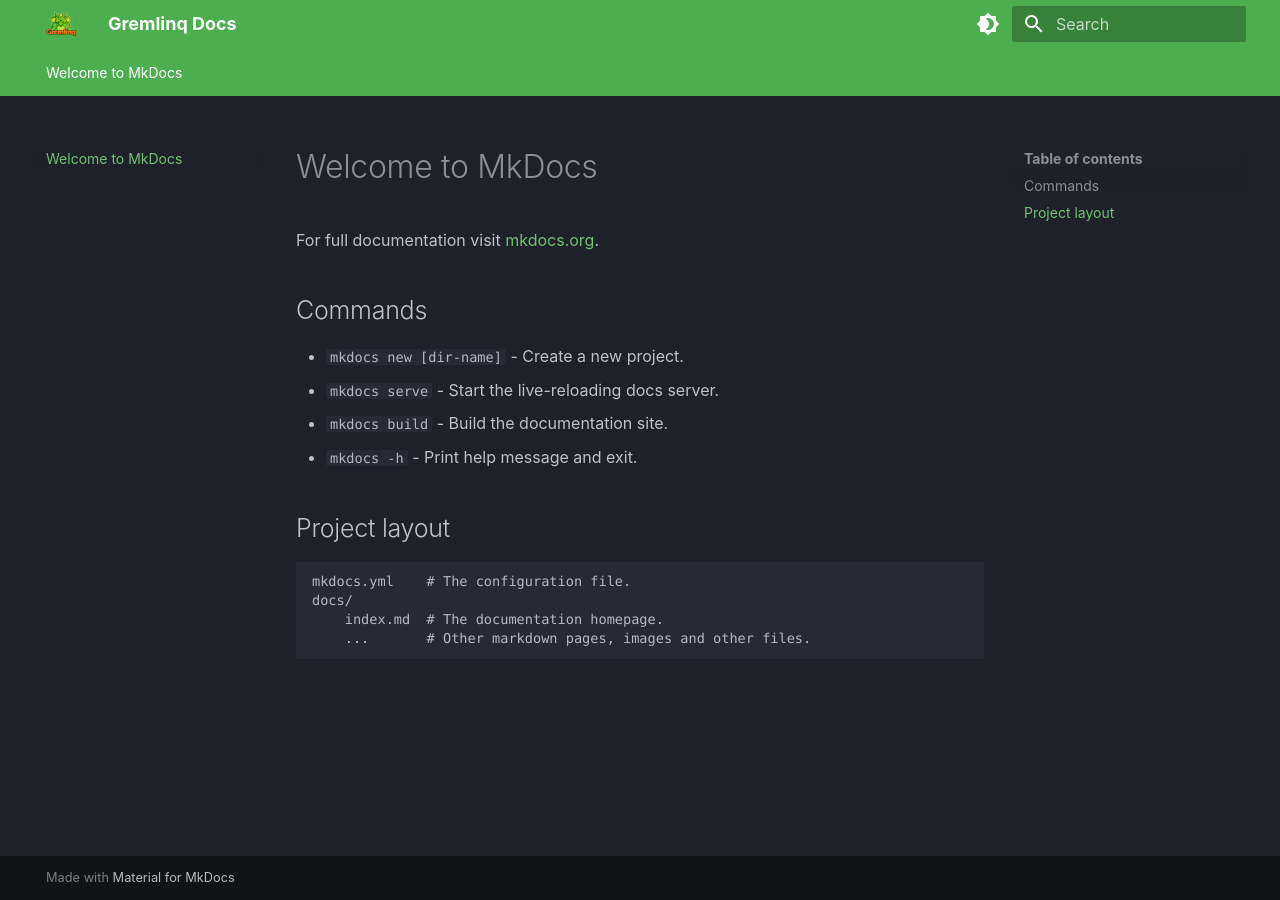
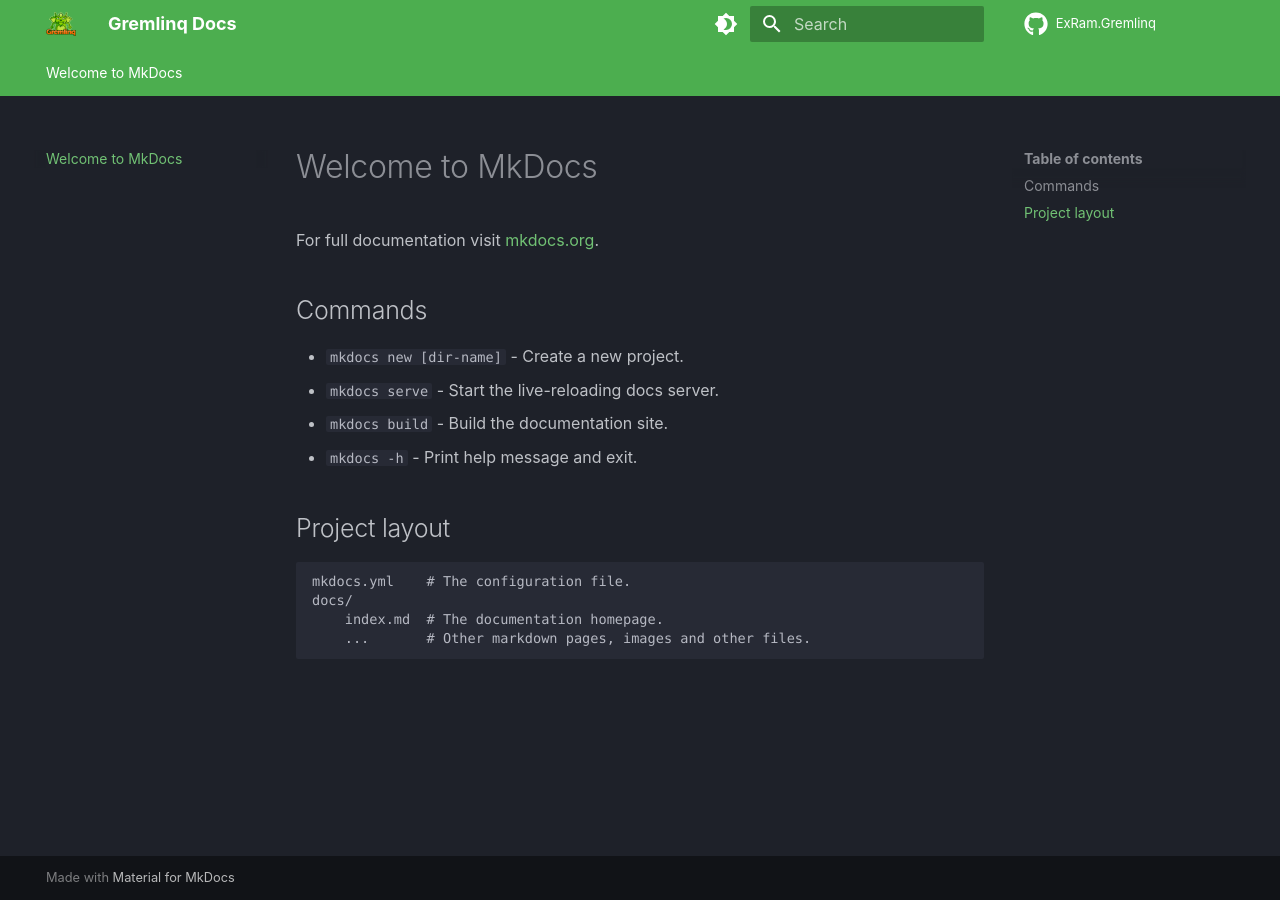
Before and after one commit to Gremlinq/Gremlinq.github.io, an MkDocs documentation site: the page built from docs/index.md, in a window 1280 px wide. Built offline with MkDocs 1.6.1 and Material for MkDocs 9.7.7, drawn with Linux system fonts in a browser that asks for light colours; comment, search, counter and statistics services are not loaded.

Commit message:
Set site info and repo.

```diff
--- a/mkdocs.yml
+++ b/mkdocs.yml
@@ -1,9 +1,15 @@
 # yaml-language-server: $schema=https://squidfunk.github.io/mkdocs-material/schema.json
+
+site_name: Gremlinq Docs
+repo_url: https://github.com/ExRam/ExRam.Gremlinq
+repo_name: ExRam.Gremlinq
 
 theme:
   name: material
   logo: assets/Logo.png
   favicon: assets/Logo.png
+  icon:
+    repo: fontawesome/brands/github
 
   features:
   - navigation.tabs
@@ -26,5 +32,3 @@ theme:
         name: Switch to dark mode
 
   font: false
-
-site_name: Gremlinq Docs
```
